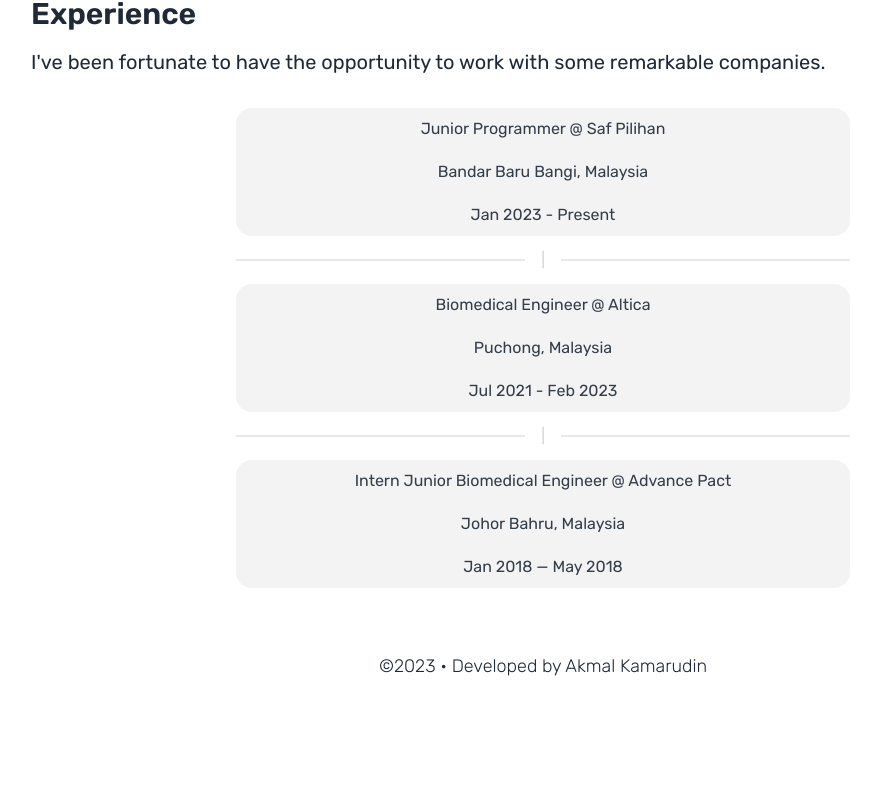
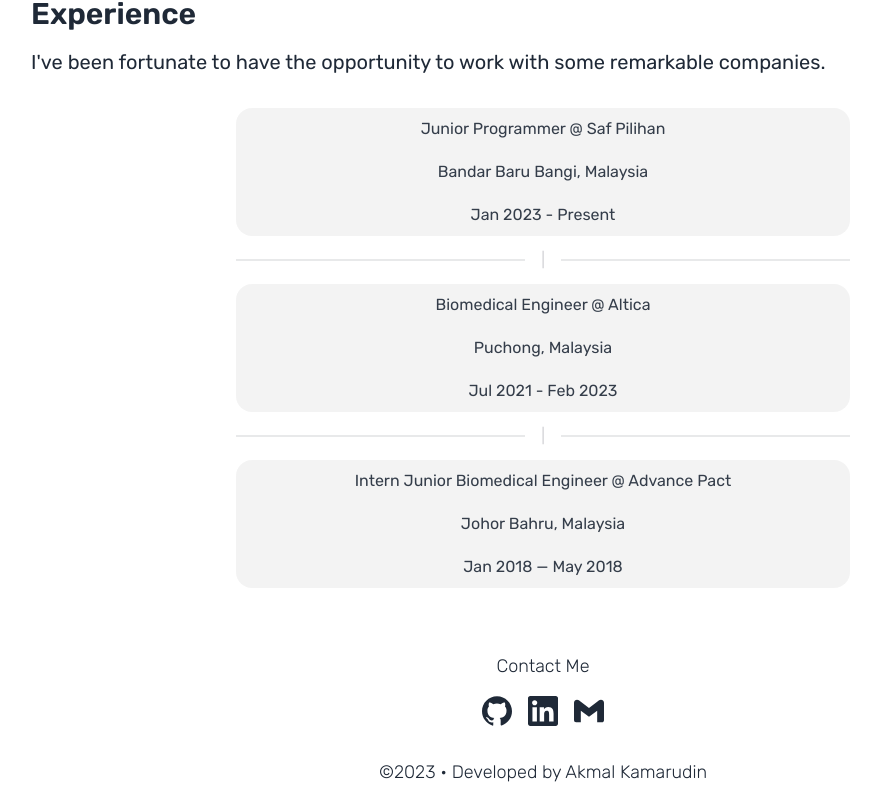
Before and after one commit to akmal-kamarudin/akmalkdin-v1, a Next.js app: page / in a window 1280 px wide. Shown: the part 792-1594 px from the top of the page, without its empty margins (97-978 px from the left). Before the commit the page ends 1488 px from the top, so only its background shows below. Built offline with nearby package versions, Linux system fonts and the light colour scheme.

Commit message:
fix: fast resfresh full reload, ranamed components to pascal case

```diff
--- a/app/page.tsx
+++ b/app/page.tsx
@@ -3,6 +3,7 @@
 import Hero from "@/components/Hero";
 import Skills from "@/components/Skills";
 import Experience from "@/components/Experience";
+import ContactMe from "@/components/ContactMe";
 
 export default function Page() {
   return (
@@ -10,6 +11,7 @@ export default function Page() {
       <Hero />
       <Skills />
       <Experience />
+      <ContactMe />
     </main>
   );
 }
--- a/components/Cards.tsx
+++ b/components/Cards.tsx
@@ -2,14 +2,14 @@
 import React from "react";
 import Image from "next/image";
 import { FaGithub, FaLink } from "react-icons/fa";
-import { ProjectObj } from "@/lib/projectList";
+import { ProjectObj } from "@/lib/ProjectList";
 
 type CardsProps = {
-  project: ProjectObj;
+  projects: ProjectObj;
 };
 
-const Cards: React.FC<CardsProps> = ({ project }) => {
-  const { title, slide1, slide2, slide3, nav, desc, url, repo } = project;
+const Cards: React.FC<CardsProps> = ({ projects }) => {
+  const { title, slide1, slide2, slide3, nav, desc, url, repo } = projects;
 
   return (
     <>
--- /dev/null
+++ b/components/ContactMe.tsx
@@ -0,0 +1,34 @@
+import React from "react";
+import { FaGithub, FaLinkedin } from "react-icons/fa";
+import { SiGmail, SiGithub, SiLinkedin } from "react-icons/si";
+
+const ContactMe = () => {
+  return (
+    <div className="flex flex-col items-center text-center justify-center inset-x-0 bottom-0 mt-auto">
+      <p className="font-light text-base px-8 pt-8 pb-4 lg:text-lg ">
+        Contact Me
+      </p>
+      <div className="flex flex-row">
+        <a
+          href="https://github.com/akmal-kamarudin"
+          target="_blank"
+          className="px-2"
+        >
+          <SiGithub className="text-2xl xl:text-3xl" />
+        </a>
+        <a
+          href="https://www.linkedin.com/in/akmal-kamarudin19/"
+          target="_blank"
+          className="px-2"
+        >
+          <SiLinkedin className="text-2xl xl:text-3xl" />
+        </a>
+        <a href="#" target="_blank" className="px-2">
+          <SiGmail className="text-2xl xl:text-3xl" />
+        </a>
+      </div>
+    </div>
+  );
+};
+
+export default ContactMe;
--- a/components/Projects.tsx
+++ b/components/Projects.tsx
@@ -1,13 +1,12 @@
 import React from "react";
-import Image from "next/image";
 import Cards from "./Cards";
-import projectList from "@/lib/projectList";
+import projects from "@/lib/ProjectList";
 
 const Projects = () => {
-  const renderProjects = projectList.map((project, index) => {
+  const renderProjects = projects.map((items, index) => {
     return (
       <div key={index} className="flex flex-col items-center w-full">
-        <Cards project={project} />
+        <Cards projects={items} />
       </div>
     );
   });
--- a/components/Skills.tsx
+++ b/components/Skills.tsx
@@ -1,5 +1,5 @@
 import React from "react";
-import tools from "../lib/tools";
+import tools from "../lib/Tools";
 
 const Skills = () => {
   const renderTools = tools.map((tool, index) => {
--- a/lib/tools.tsx
+++ b/lib/Tools.tsx
@@ -21,7 +21,7 @@ export type Tool = {
   icon: React.ReactNode;
 };
 
-const tools: Tool[] = [
+const Tools: Tool[] = [
   {
     title: "React",
     icon: <SiReact />,
@@ -80,4 +80,4 @@ const tools: Tool[] = [
   },
 ];
 
-export default tools;
+export default Tools;
```
Also changed, not shown: lib/ProjectList.tsx (renamed from lib/projectList.tsx).
